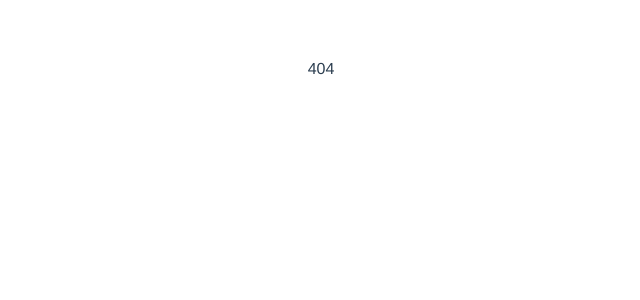
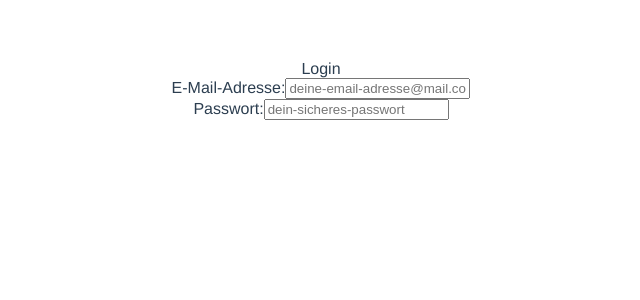
Before and after one commit to podcasterinnen/chosen-client, a Vue app: page /#/login in a window 1280 px wide. Shown: the top 300 px of the page, without its empty margins (319-959 px from the left). Built offline with nearby package versions, Linux system fonts and the light colour scheme.

Commit message:
ADD login and register views

```diff
--- /dev/null
+++ b/src/components/Login.vue
@@ -0,0 +1,34 @@
+<template>
+  <div>
+    <div>
+      Login
+    </div>
+    <div>
+      <div>
+        <label for="email">E-Mail-Adresse:</label>
+        <input id="email" v-model="email" placeholder="deine-email-adresse@mail.com">
+      </div>
+      <div>
+        <label for="password">Passwort:</label>
+        <input id="password" v-model="password" placeholder="dein-sicheres-passwort" type="password">
+      </div>
+    </div>
+  </div>
+</template>
+
+<script>
+export default {
+  name: 'Login',
+  data () {
+    return {
+      email: '',
+      password: ''
+    }
+  }
+}
+</script>
+
+<!-- Add "scoped" attribute to limit CSS to this component only -->
+<style scoped>
+
+</style>
--- /dev/null
+++ b/src/components/Register.vue
@@ -0,0 +1,67 @@
+<template>
+  <div>
+    <div>
+      Register
+    </div>
+    <form @submit.prevent="handleSubmit">
+      <div>
+        <label for="email">E-Mail-Adresse:</label>
+        <input id="email" v-model="user.email" placeholder="deine-email-adresse@mail.com">
+      </div>
+      <div>
+        <label for="forename">Vorname:</label>
+        <input id="forename" v-model="user.forename" placeholder="Dein Vorname">
+      </div>
+      <div>
+        <label for="password">Passwort:</label>
+        <input id="password" v-model="user.password" placeholder="dein-sicheres-passwort" type="password">
+      </div>
+      <button type="submit">Registrieren</button>
+    </form>
+  </div>
+</template>
+
+<script>
+export default {
+  name: 'Register',
+  data () {
+    return {
+      user: {
+        email: '',
+        forename: '',
+        password: ''
+      }
+    }
+  },
+  methods: {
+    handleSubmit () {
+      this.postData('https://chosen-cors-proxy.herokuapp.com/account/user/', {
+        email: this.user.email,
+        podcasters: {
+          forename: this.user.forename
+        },
+        password: this.user.password
+      })
+        .then(data => console.log(data))
+        .catch(error => console.error(error))
+    },
+    postData (url, data) {
+      return fetch(url, {
+        body: JSON.stringify(data),
+        cache: 'no-cache',
+        headers: {
+          'content-type': 'application/json'
+        },
+        method: 'POST',
+        mode: 'cors'
+      })
+        .then(response => response.json()) // parses response to JSON
+    }
+  }
+}
+</script>
+
+<!-- Add "scoped" attribute to limit CSS to this component only -->
+<style scoped>
+
+</style>
--- a/src/router/index.js
+++ b/src/router/index.js
@@ -6,11 +6,13 @@ import Contact from '@/components/Contact'
 import FAQ from '@/components/FAQ'
 import Home from '@/components/Home'
 import Imprint from '@/components/Imprint'
+import Login from '@/components/Login'
 import PageNotFound from '@/components/PageNotFound'
 import Podcasterin from '@/components/Podcasterin'
 import Podcasterinnen from '@/components/Podcasterinnen'
 import Privacy from '@/components/Privacy'
 import Profile from '@/components/Profile'
+import Register from '@/components/Register'
 
 Vue.use(Router)
 
@@ -47,6 +49,11 @@ export default new Router({
       component: Imprint
     },
     {
+      path: '/login',
+      name: 'Login',
+      component: Login
+    },
+    {
       path: '/podcasterinnen',
       name: 'Podcasterinnen',
       component: Podcasterinnen
@@ -62,6 +69,11 @@ export default new Router({
       component: Profile
     },
     {
+      path: '/register',
+      name: 'Register',
+      component: Register
+    },
+    {
       path: '*',
       name: 'PageNotFound',
       component: PageNotFound
```
